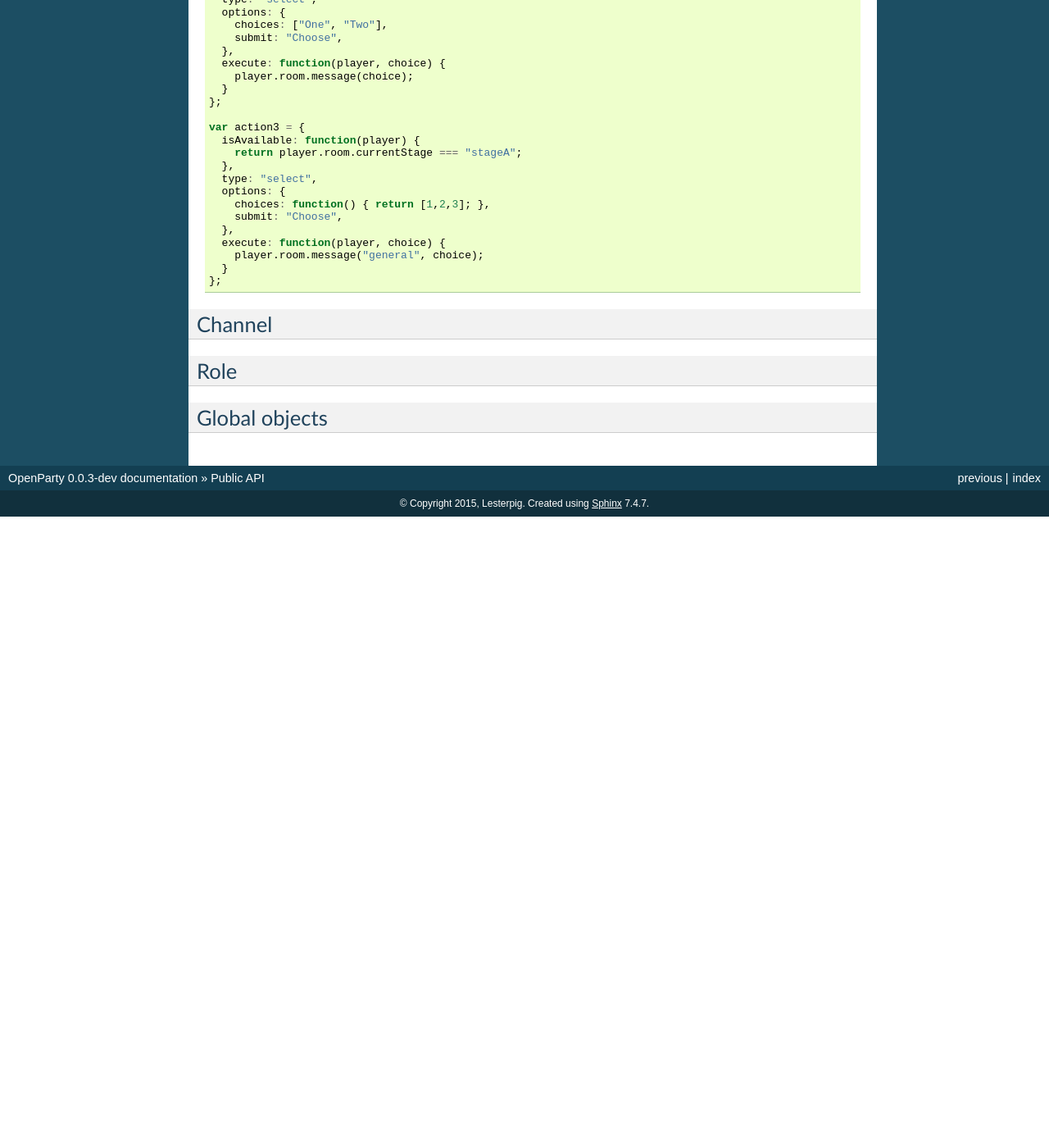
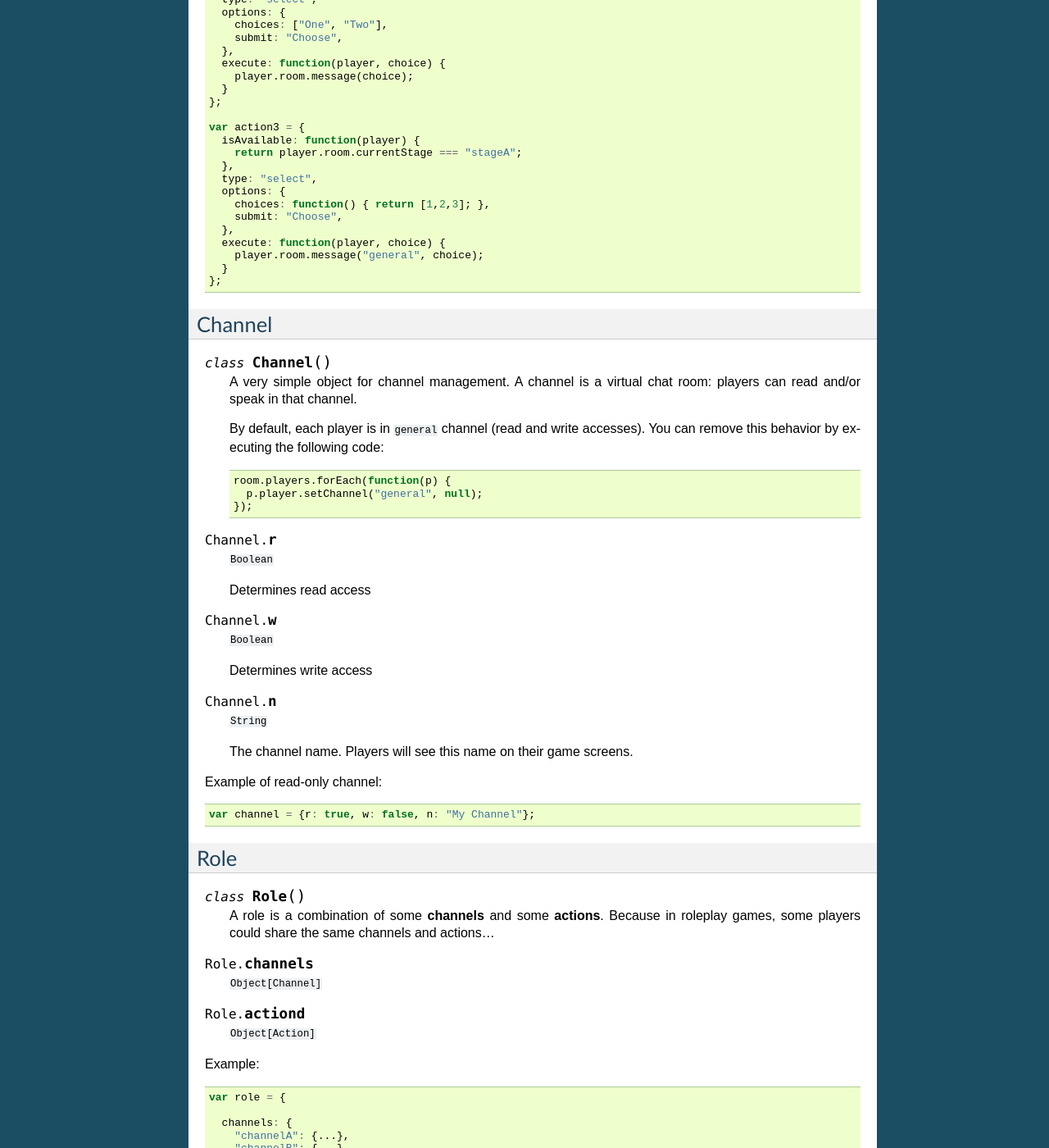
Before and after one commit to Lesterpig/openparty, a Sphinx documentation site: the page built from docs/apis.rst, in a window 1280 px wide and 1400 px high, scrolled down 4149 px. Shown: the whole window at 82% size. Built offline with Sphinx 7.4.7, drawn with Linux system fonts in a browser that asks for light colours; before the commit the page ends 4779 px from its top, so only the background shows below that; some of the changed text lies outside the part shown.

Commit message:
End of documentation!

```diff
--- a/docs/apis.rst
+++ b/docs/apis.rst
@@ -218,7 +218,7 @@ Action
 
 Examples:
 
-.. code:: js
+.. code:: javascript
 
   var action1 = {
     isAvailable: function(player) {
@@ -264,8 +264,89 @@ Examples:
 Channel
 -------
 
+.. js:class:: Channel
+
+  A very simple object for channel management. A channel is a virtual chat room: players can read and/or speak in that channel.
+
+  By default, each player is in ``general`` channel (read and write accesses). You can remove this behavior by executing the following code:
+
+  .. code:: javascript
+
+    room.players.forEach(function(p) {
+      p.player.setChannel("general", null);
+    });
+
+.. js:attribute:: Channel.r
+
+  ``Boolean``
+
+  Determines read access
+
+.. js:attribute:: Channel.w
+
+  ``Boolean``
+
+  Determines write access
+
+.. js:attribute:: Channel.n
+
+  ``String``
+
+  The channel name. Players will see this name on their game screens.
+
+Example of read-only channel:
+
+.. code:: javascript
+
+  var channel = {r: true, w: false, n: "My Channel"};
+
 Role
 ----
 
+.. js:class:: Role
+
+  A role is a combination of some **channels** and some **actions**. Because in roleplay games, some players could share the same channels and actions...
+
+.. js:attribute:: Role.channels
+
+  ``Object[Channel]``
+
+.. js:attribute:: Role.actiond
+
+  ``Object[Action]``
+
+
+Example:
+
+.. code:: javascript
+
+  var role = {
+
+    channels: {
+      "channelA": {...},
+      "channelB": {...}
+    },
+
+    actions: {
+      "actionA": {...},
+      "actionB": {...}
+    }
+
+  }
+
 Global objects
 --------------
+
+Some usefull objects are loaded as global variables by OpenParty.
+
+.. js:function:: GET_RANDOM(from, to)
+
+  :param number from:
+  :param number to:
+  :return: A random integer between from (included) and to (included).
+
+.. js:data:: __app
+
+  The sockpress app for OpenParty. You can use it to add custom routes if required. Check the documentation_.
+
+  .. _documentation: https://github.com/Lesterpig/sockpress
--- a/docs/definitions.rst
+++ b/docs/definitions.rst
@@ -1,7 +1,7 @@
 Definition files
 ================
 
-Gameplay definitions are hosted under ``data/<gameplayName>/definition.js``. This file must be a **node.js module**: it means that it must return a javascript object. These two structures are valid :
+Gameplay definitions are hosted under ``data/<gameplayName>/definition.js``. This file must be a **node.js module**: it means that it must return a javascript object. These two structures are valid:
 
 .. code:: js
 
@@ -105,7 +105,7 @@ Optional keys
 
     Called when a stage ends.
 
-  Example of stages object :
+  Example of stages object
 
   .. code:: js
 
--- a/docs/index.rst
+++ b/docs/index.rst
@@ -22,8 +22,6 @@ User documentation
 Developer documentation
 -----------------------
 
-.. note:: Work In Progress
-
 .. toctree::
   :maxdepth: 2
 
--- a/docs/usage.rst
+++ b/docs/usage.rst
@@ -17,20 +17,20 @@ Auto-restart on fail
 
 You can use the **forever** module to automatically restart OpenParty on crash. More over, it's an easy way to restart your application after an upgrade. Forever will run OpenParty silently in the background.
 
-To install it :
+To install it:
 
 .. code:: bash
 
   $ su root
   # npm install -g forever
 
-To start your application in the background :
+To start your application in the background:
 
 .. code:: bash
 
   $ forever start --killSignal=SIGINT app.js
 
-To restart or stop it :
+To restart or stop it:
 
 .. code:: bash
 
```
Also changed, not shown: README.md (+1 -1 lines).
